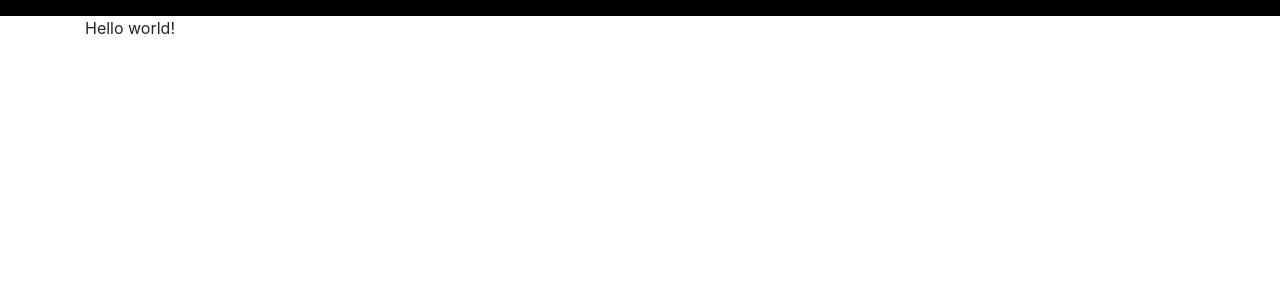
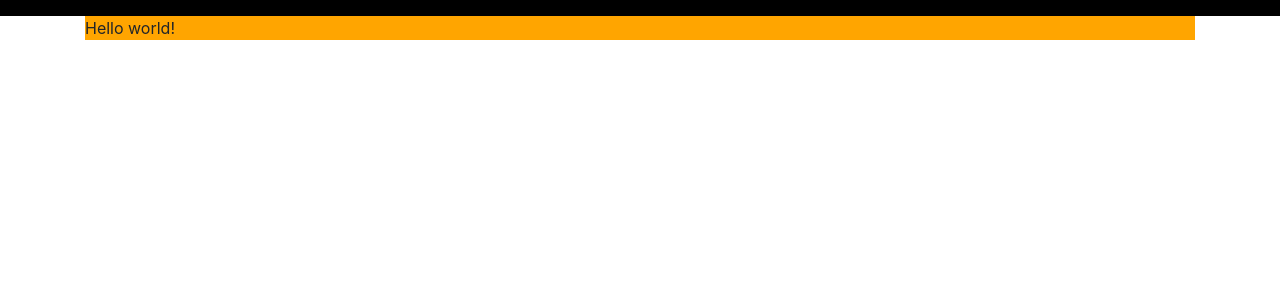
Before and after one commit to ishtiaque06/ishtiaque06.github.io, a Jekyll site: the page built from index.html, in a window 1280 px wide. Shown: the top 300 px of the page. Built offline with Jekyll 4.4.1, drawn with Linux system fonts in a browser that asks for light colours.

Commit message:
Update default.html

```diff
--- a/_layouts/default.html
+++ b/_layouts/default.html
@@ -20,6 +20,7 @@
 			My custom CSS
 		===========================================================AI-->
 		<link rel="stylesheet" href="../static/css/default.css">
+		<link rel="stylesheet" href="../static/css/index.css">
 	</head>
 
 	<body>
```
